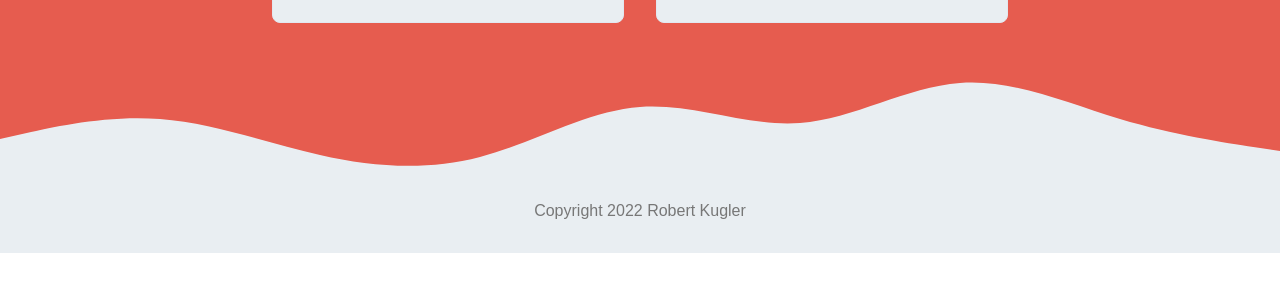
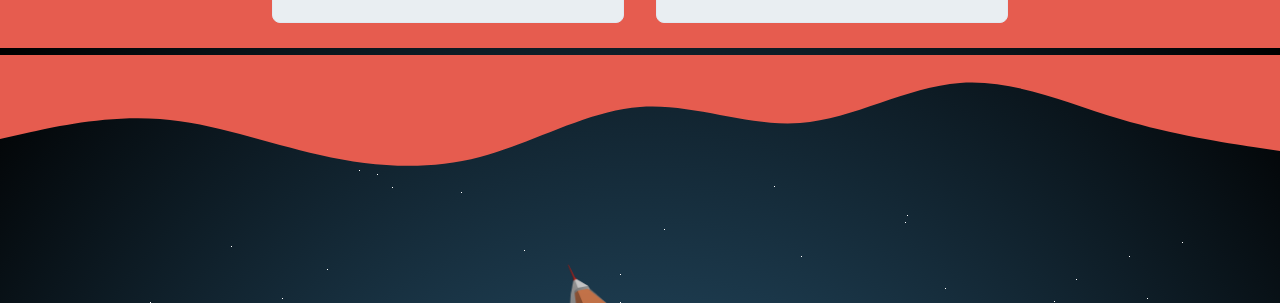
Before and after one commit to superbahbi/portfolio, a React (Create React App) app: page / in a window 1280 px wide. Shown: the part 2281-2584 px from the top of the page. Before the commit the page ends 2534 px from the top, so only its background shows below. Built offline with nearby package versions, Linux system fonts and the light colour scheme.

Commit message:
change footer background and added floating rocket

```diff
--- a/src/App.js
+++ b/src/App.js
@@ -140,12 +140,17 @@ function App() {
         </Content>
         <Waves
           theme={theme}
-          backgroundColor={theme.colors.brand[700]}
+          backgroundColor="rgba(0, 0, 0, 0)"
           waveColor={theme.colors.brand[600]}
           data="M0,224L30,208C60,192,120,160,180,170.7C240,181,300,235,360,266.7C420,299,480,309,540,272C600,235,660,149,720,138.7C780,128,840,192,900,181.3C960,171,1020,85,1080,74.7C1140,64,1200,128,1260,170.7C1320,213,1380,235,1410,245.3L1440,256L1440,0L1410,0C1380,0,1320,0,1260,0C1200,0,1140,0,1080,0C1020,0,960,0,900,0C840,0,780,0,720,0C660,0,600,0,540,0C480,0,420,0,360,0C300,0,240,0,180,0C120,0,60,0,30,0L0,0Z"
           viewBox="0 0 1440 320"
         />
-        <Footer year={new Date().getFullYear()} name="Robert Kugler" />
+        <Footer
+          color="#000"
+          color2={theme.colors.brand[900]}
+          year={new Date().getFullYear()}
+          name="Robert Kugler"
+        />
       </Container>
     </ChakraProvider>
   );
--- /dev/null
+++ b/src/Components/Animation/FloatingRocket.jsx
@@ -0,0 +1,29 @@
+import React from "react";
+import { Center, Image } from "@chakra-ui/react";
+import styled, { keyframes } from "styled-components";
+import RocketBase from "../../Assets/rocketbase.png";
+const floating = keyframes`
+0% { transform: translate(0,  0px); }
+50%  { transform: translate(0, 15px); }
+100%   { transform: translate(0, -0px); }
+`;
+
+const Rocket = styled(Image)`
+  animation-name: ${floating};
+  animation-duration: 3s;
+  animation-iteration-count: infinite;
+  animation-timing-function: ease-in-out;
+  margin-left: 30px;
+  margin-top: 5px;
+`;
+const FloatingRocket = () => {
+  return (
+    <>
+      <Center>
+        <Rocket boxSize="lg" src={RocketBase} alt="Rocket Base" />
+      </Center>
+    </>
+  );
+};
+
+export default FloatingRocket;
--- a/src/Components/Footer.jsx
+++ b/src/Components/Footer.jsx
@@ -1,20 +1,29 @@
 import React from "react";
 import styled from "styled-components";
-import { Box, Text } from "@chakra-ui/react";
-const FooterContainer = styled(Box)`
-  display: block;
+import { Text } from "@chakra-ui/react";
+import FloatingRocket from "./Animation/FloatingRocket";
+import Star from "./Animation/Star";
+const FooterContainer = styled.div`
+  position: relative;
   text-align: center;
-  padding: 30px 0;
-  color: #777;
-  background-color: #fff;
-  border-top: 1px solid #eaeaea;
+  top: -120px;
+  padding-top: 120px;
+  padding-bottom: 20px;
+  background: radial-gradient(
+    ellipse at bottom,
+    ${(props) => props.color2} 0%,
+    ${(props) => props.color} 100%
+  );
+  color: white;
 `;
 
-const Footer = ({ year, name }) => {
+const Footer = ({ color, color2, year, name }) => {
   return (
-    <FooterContainer backgroundColor="brand.700">
+    <FooterContainer color={color} color2={color2} backgroundColor="brand.700">
+      <Star amount={300} />
+      <FloatingRocket />
       <Text>
-        Copyright {year} {name}
+        © Copyright {year} {name}
       </Text>
     </FooterContainer>
   );
```
Also changed, not shown: src/Assets/rocketbase.png (added).
